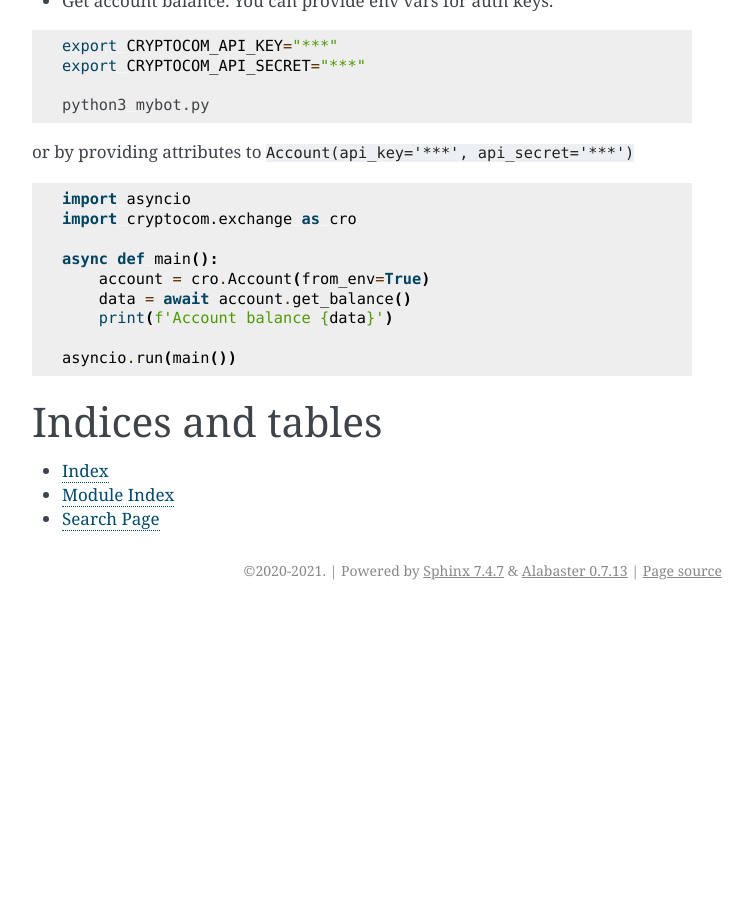
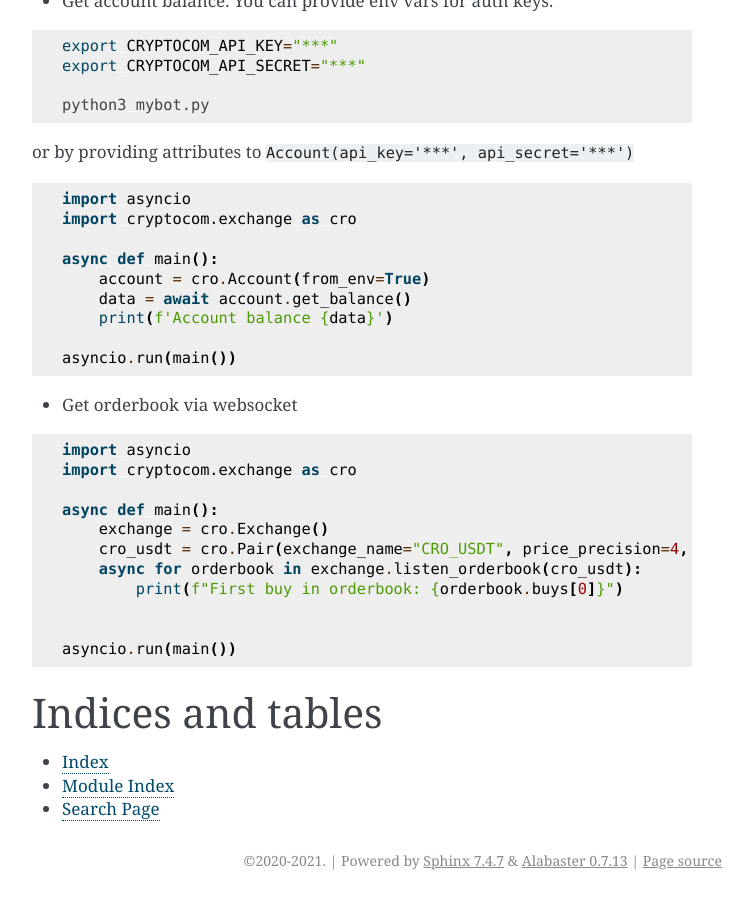
Before and after one commit to goincrypto/cryptocom-exchange, a Sphinx documentation site: the page built from docs/source/index.rst, in a window 1280 px wide and 900 px high, scrolled down 1114 px. Shown: the whole window, without its empty margins (388-1141 px from the left). Built offline with Sphinx 7.4.7, drawn with Linux system fonts in a browser that asks for light colours; the version number could not be read and is left out; before the commit the page ends 1724 px from its top, so only the background shows below that.

Commit message:
Add websocket code snippet to useful examples

```diff
--- a/docs/source/index.rst
+++ b/docs/source/index.rst
@@ -97,6 +97,26 @@
 
     ...
 
+- Get orderbook via websocket
+
+.. testcode::
+
+    import asyncio
+    import cryptocom.exchange as cro
+
+    async def main():
+        exchange = cro.Exchange()
+        cro_usdt = cro.Pair(exchange_name="CRO_USDT", price_precision=4, quantity_precision=6)
+        async for orderbook in exchange.listen_orderbook(cro_usdt):
+            print(f"First buy in orderbook: {orderbook.buys[0]}")
+
+
+    asyncio.run(main())
+
+.. testoutput::
+    :hide:
+
+    ...
 Indices and tables
 ==================
 
```
